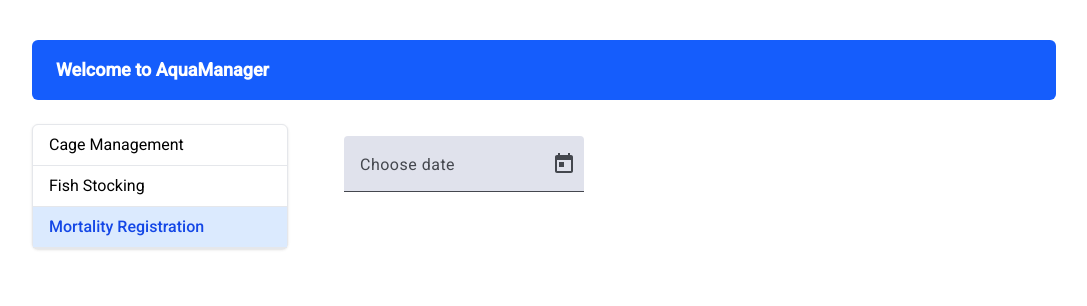
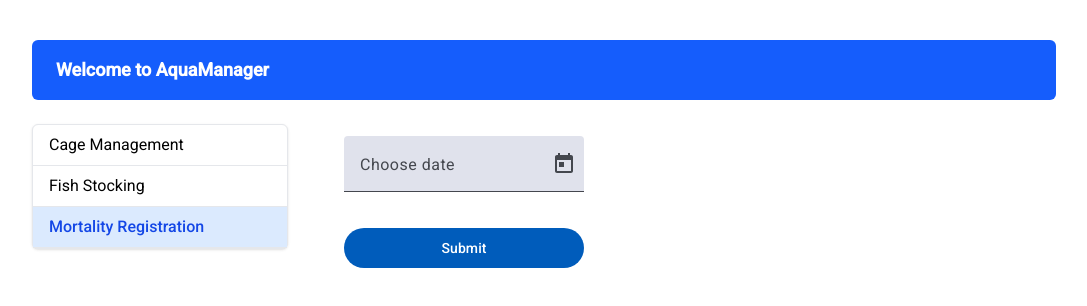
Before and after one commit to mariosmorfo/aquaManager-project, an Angular app: page /mortality-registration in a window 1280 px wide. Shown: the top 306 px of the page, without its empty margins (96-1183 px from the left). Built offline with nearby package versions, Linux system fonts and the light colour scheme.

Commit message:
feat: add button with click function

```diff
--- a/src/app/components/mortality-registration/mortality-registration.html
+++ b/src/app/components/mortality-registration/mortality-registration.html
@@ -24,5 +24,6 @@
     <tr mat-header-row *matHeaderRowDef="displayedColumns"></tr>
     <tr mat-row *matRowDef="let row; columns: displayedColumns;"></tr>
   </table>
+  <button mat-flat-button color="primary" (click)="submitMortality()">Submit</button>
 
 </div>
```
